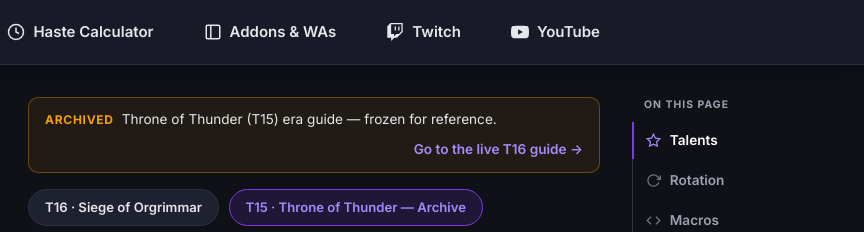
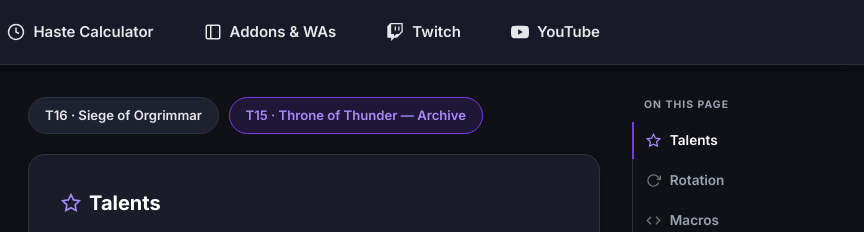
Before and after one commit to skimmynz/shadow-priest-mop, a website: page guide-t15.html in a window 1280 px wide. Shown: the top 232 px of the page, 416-1280 px from the left. Drawn offline with Linux system fonts and the light colour scheme; a script that the page names is missing.

Commit message:
Guide feedback: drop archive banner, consolidate swap chips, gold chip links, Mastery ≈ Crit
- Remove archive banner from guide-t15 (pills remain as switcher)
- Swap chips: no label, one consolidated Spectral Guise chip, full boss names
- Chip links styled gold like other talent links
- Priority chain: Mastery ≈ Crit (EP 0.75 vs 0.74)
- Drop orphaned archive-banner and swaps-label CSS

Co-Authored-By: Claude Fable 5 <noreply@anthropic.com>

```diff
--- a/css/guide.css
+++ b/css/guide.css
@@ -651,7 +651,8 @@
   line-height: 1.5;
 }
 
-.talent-tier-text p a {
+.talent-tier-text p a,
+.talent-swap-chip a {
   color: #ffd100 !important;
   font-weight: 700;
   text-decoration: none;
@@ -1520,40 +1521,6 @@ a.tier-pill:hover {
   color: var(--text-accent);
 }
 
-/* ── Archive banner (guide-t15 only) ──────────────────── */
-.archive-banner {
-  display: flex;
-  align-items: baseline;
-  flex-wrap: wrap;
-  gap: 0.5rem;
-  padding: 0.7rem 1rem;
-  margin-bottom: 1rem;
-  border: 1px solid rgba(245, 158, 11, 0.35);
-  border-radius: 10px;
-  background: rgba(245, 158, 11, 0.08);
-  color: var(--text-secondary);
-  font-size: 0.85rem;
-}
-
-.archive-banner strong {
-  color: var(--warning-color);
-  font-size: 0.75rem;
-  font-weight: 700;
-  letter-spacing: 0.06em;
-  text-transform: uppercase;
-}
-
-.archive-banner a {
-  margin-left: auto;
-  color: var(--text-accent);
-  font-weight: 600;
-  text-decoration: none;
-}
-
-.archive-banner a:hover {
-  text-decoration: underline;
-}
-
 /* ── Optional talent pick (amber, vs green default) ───── */
 .talent-cell.optional {
   opacity: 1;
@@ -1568,14 +1535,6 @@ a.tier-pill:hover {
   align-items: center;
   gap: 0.4rem;
   margin-top: 0.5rem;
-}
-
-.talent-swaps-label {
-  font-size: 0.68rem;
-  font-weight: 700;
-  letter-spacing: 0.08em;
-  text-transform: uppercase;
-  color: var(--warning-color);
 }
 
 .talent-swap-chip {
--- a/guide-t15.html
+++ b/guide-t15.html
@@ -152,12 +152,6 @@
     </div>
 
     <main class="guide-content">
-
-    <div class="archive-banner">
-      <strong>Archived</strong>
-      <span>Throne of Thunder (T15) era guide — frozen for reference.</span>
-      <a href="/guide">Go to the live T16 guide →</a>
-    </div>
 
     <div class="tier-pills" aria-label="Guide version">
       <a class="tier-pill" href="/guide">T16 · Siege of Orgrimmar</a>
```
Also changed, not shown: guide.html (+3 -7 lines).
